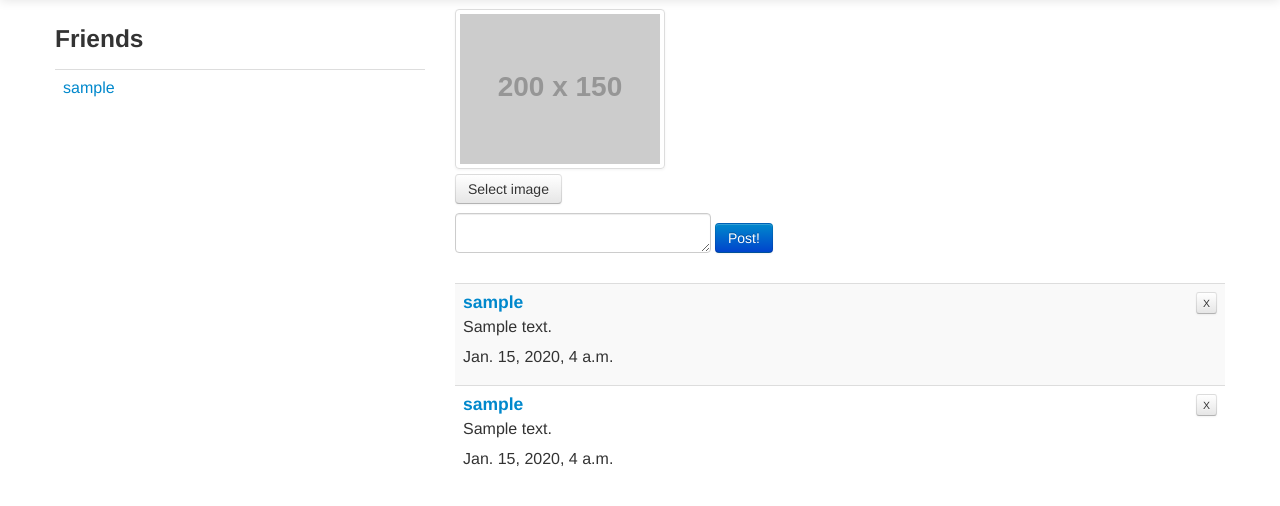
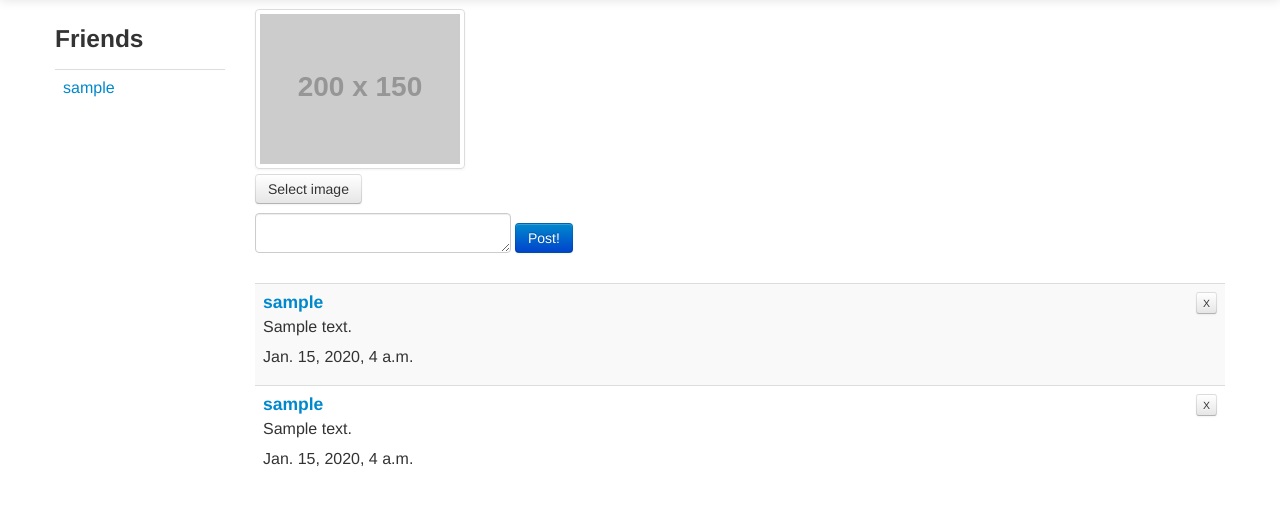
Before and after one commit to wreardan/kitty2013, a Django app: page /user/1 in a window 1280 px wide. Shown: the part 41-547 px from the top of the page. Run offline with Django 3.2, Linux system fonts and the light colour scheme; a user stored in the database is signed in; tables that the repository leaves empty hold one stand-in row (values such as "Sample post"); grey boxes labelled with a size stand in for pictures from a placeholder-image service; data that the repository does not hold is empty; parts of the project's set-up code (start-up, migrations or seed data) failed here and were passed over; some libraries are stand-ins or nearby versions.

Commit message:
Changed spans on user page

```diff
--- a/core/templates/user_home.html
+++ b/core/templates/user_home.html
@@ -11,7 +11,7 @@
 {% block content %}
     <div class="container">
         <div class="row">
-            <div class="span4">
+            <div class="span2">
                 <h3>Friends</h3>
                 <table class="table">
                 {% for follower in following %}
@@ -23,7 +23,7 @@
                 {% endfor %}
                 </table>
             </div>
-            <div class="span8">
+            <div class="span10">
                 {% if same_user %}
                 <form action="/meow/add" method="POST" enctype="multipart/form-data">{% csrf_token %}
 
```
